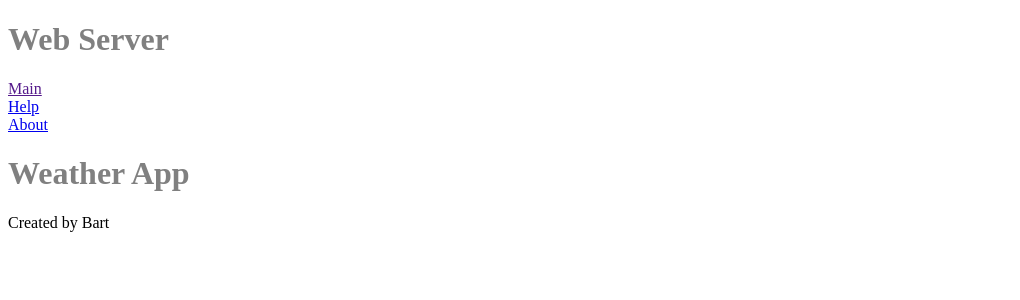
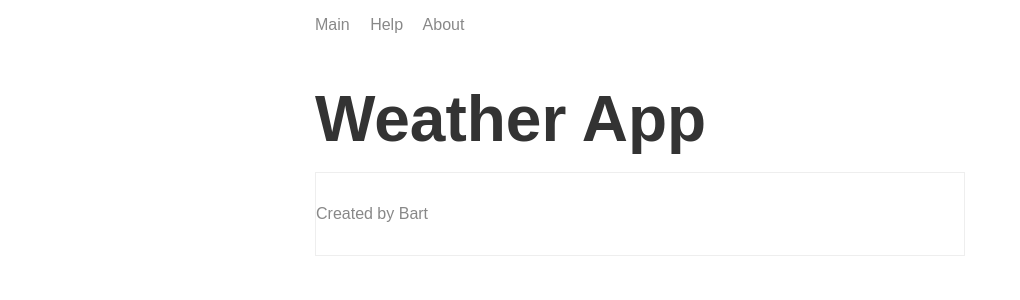
Before and after one commit to tanjilk/web-server-weather, a Node server app: page / in a window 1280 px wide. Shown: the top 300 px of the page, without its empty margins (0-1020 px from the left). Run offline with Node 20, Linux system fonts and the light colour scheme; some libraries are stand-ins or nearby versions.

Commit message:
styling web

```diff
--- a/public/css/styles.css
+++ b/public/css/styles.css
@@ -1,3 +1,31 @@
+body {
+    color: #333333;
+    font-family: Arial, Helvetica, sans-serif;
+    max-width: 650px;
+    margin: 0 auto;
+    padding: 0 16px;
+}
+
+footer {
+    color: #888888;
+    border: 1px solid #eeeeee;
+    margin-top: 16px;
+    padding: 16px 0;
+}
+
+header {
+    margin-top: 16px;
+    margin-bottom: 48px;
+}
+
 h1 {
-    color: gray;
+    font-size: 64px;
+    margin-bottom: 16px;
 }
+
+header a {
+    color: #888888;
+    margin-right: 16px;
+    text-decoration: none;
+
+}
--- a/templates/partials/footer.hbs
+++ b/templates/partials/footer.hbs
@@ -1 +1,5 @@
+<footer>
+
 <p>Created by {{name}}</p>
+
+</footer>
--- a/templates/partials/header.hbs
+++ b/templates/partials/header.hbs
@@ -1,4 +1,8 @@
-<h1>Web Server</h1>
-<a href="">Main</a><br>
-<a href="/help">Help</a><br>
-<a href="/about">About</a><br>
+
+<header>
+
+<a href="/">Main</a>
+<a href="/help">Help</a>
+<a href="/about">About</a>
+
+</header>
--- a/templates/views/help.hbs
+++ b/templates/views/help.hbs
@@ -4,6 +4,7 @@
     <meta charset="UTF-8">
     <meta name="viewport" content="width=device-width, initial-scale=1.0">
     <title>Document</title>
+    <link rel="stylesheet" href="./css/styles.css">
 </head>
 <body>
     {{>header}}
--- a/templates/views/mario.hbs
+++ b/templates/views/mario.hbs
@@ -4,6 +4,7 @@
     <meta charset="UTF-8">
     <meta name="viewport" content="width=device-width, initial-scale=1.0">
     <title>Document</title>
+    <link rel="stylesheet" href="./css/styles.css">
 </head>
 <body>
     {{>header}}
```
